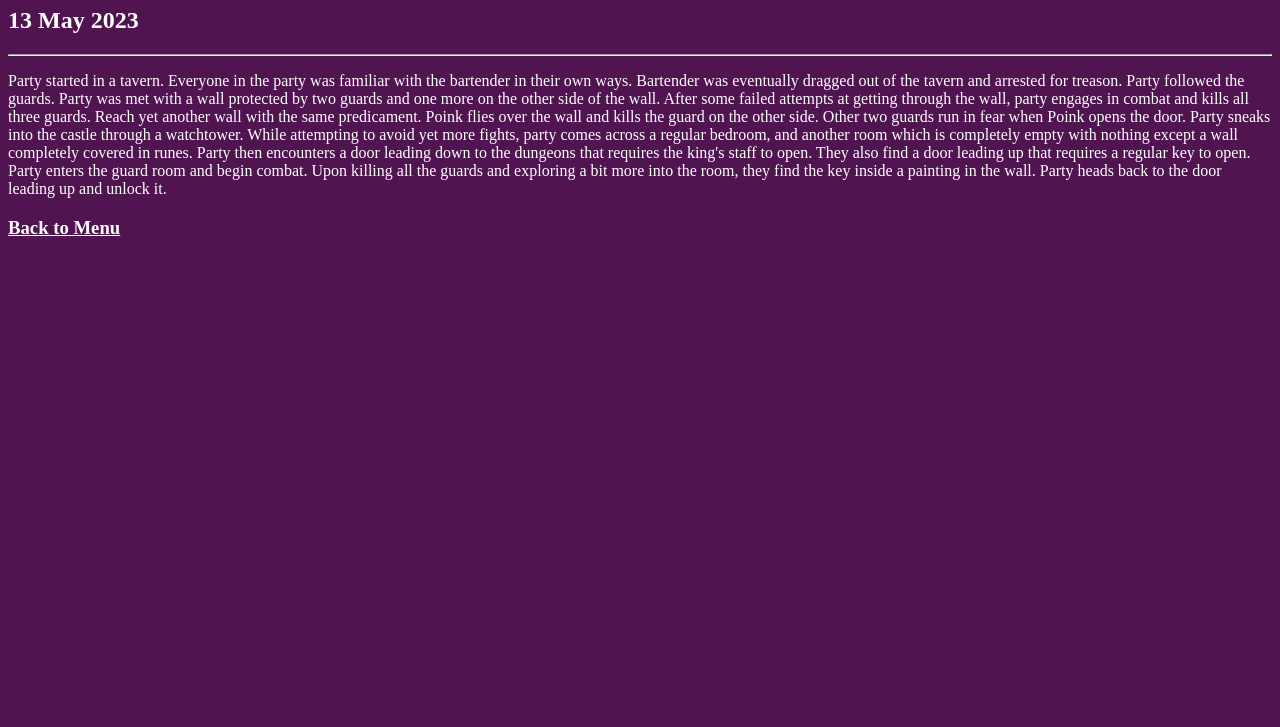
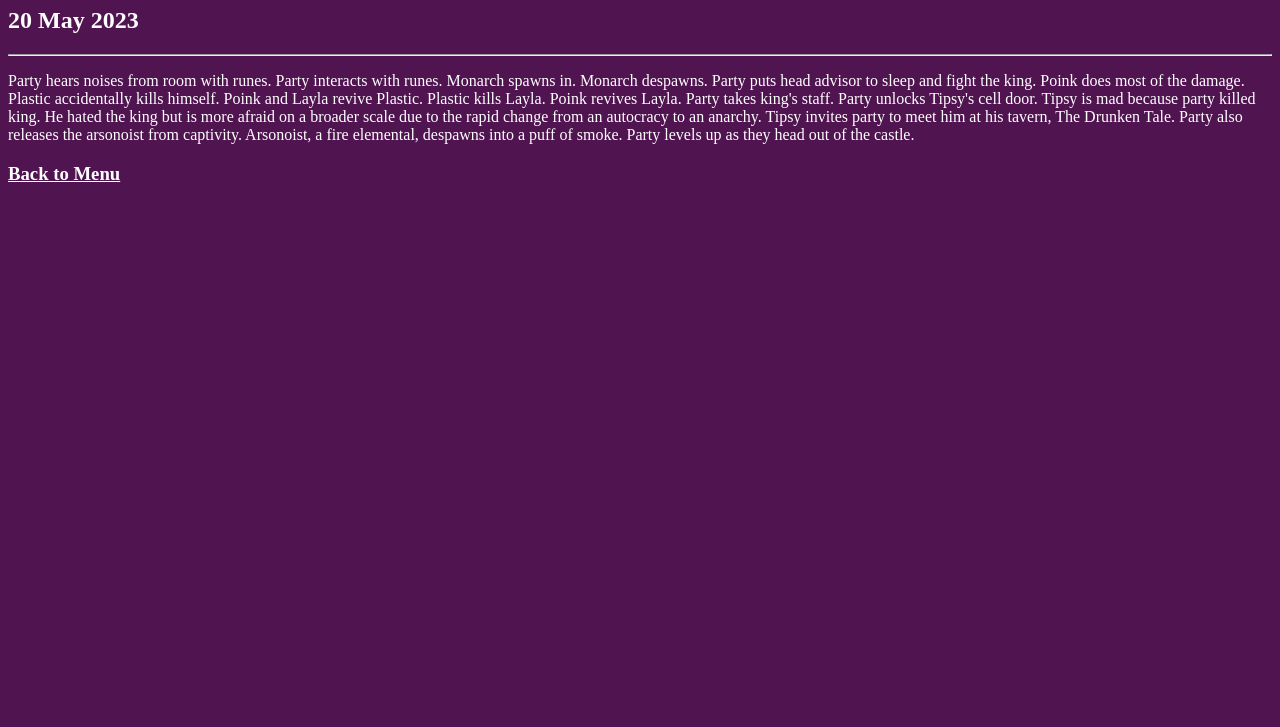
Before and after one commit to AgentFox29/deaths-door, a plain HTML site: page session_recaps/session_ii.html in a window 1280 px wide. Shown: the part 73-800 px from the top of the page. Drawn offline with Linux system fonts and the light colour scheme.

Commit message:
2.1 Finishing Session II

```diff
--- a/session_recaps/session_ii.html
+++ b/session_recaps/session_ii.html
@@ -10,29 +10,31 @@
 </head>
 <body>
 
-    <h1>Session I</h1>
-    <h2>13 May 2023</h2>
+    <h1>Session II</h1>
+    <h2>20 May 2023</h2>
 
     <hr />
 
     <p>
 
-        Party started in a tavern.
-        Everyone in the party was familiar with the bartender in their own ways.
-        Bartender was eventually dragged out of the tavern and arrested for treason.
-        Party followed the guards.
-        Party was met with a wall protected by two guards and one more on the other side of the wall.
-        After some failed attempts at getting through the wall, party engages in combat and kills all three guards.
-        Reach yet another wall with the same predicament.
-        Poink flies over the wall and kills the guard on the other side.
-        Other two guards run in fear when Poink opens the door.
-        Party sneaks into the castle through a watchtower.
-        While attempting to avoid yet more fights, party comes across a regular bedroom, and another room which is completely empty with nothing except a wall completely covered in runes.
-        Party then encounters a door leading down to the dungeons that requires the king's staff to open.
-        They also find a door leading up that requires a regular key to open.
-        Party enters the guard room and begin combat.
-        Upon killing all the guards and exploring a bit more into the room, they find the key inside a painting in the wall.
-        Party heads back to the door leading up and unlock it.
+        Party hears noises from room with runes.
+        Party interacts with runes.
+        Monarch spawns in.
+        Monarch despawns.
+        Party puts head advisor to sleep and fight the king.
+        Poink does most of the damage.
+        Plastic accidentally kills himself.
+        Poink and Layla revive Plastic.
+        Plastic kills Layla.
+        Poink revives Layla.
+        Party takes king's staff.
+        Party unlocks Tipsy's cell door.
+        Tipsy is mad because party killed king.
+        He hated the king but is more afraid on a broader scale due to the rapid change from an autocracy to an anarchy.
+        Tipsy invites party to meet him at his tavern, The Drunken Tale.
+        Party also releases the arsonoist from captivity.
+        Arsonoist, a fire elemental, despawns into a puff of smoke.
+        Party levels up as they head out of the castle.
 
     </p>
 
```
